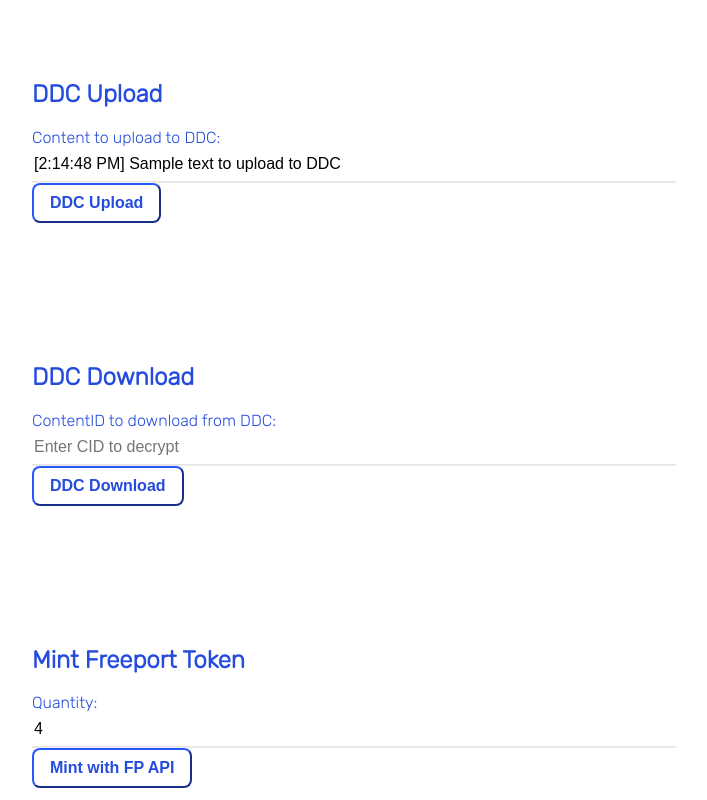
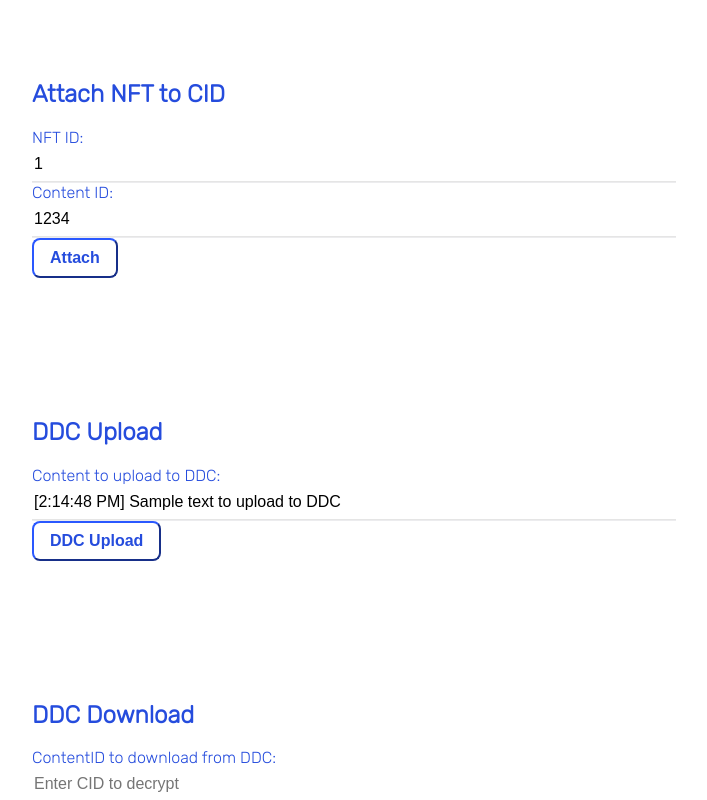
Before and after one commit to pkcere/freeport-nft-minter-demo, a React (Create React App) app: page / in a window 1280 px wide. Shown: the top 800 px of the page, without its empty margins (288-995 px from the left). Built offline with nearby package versions, Linux system fonts and the light colour scheme; what @cere/freeport-sdk would draw is missing.

Commit message:
adding attach code

```diff
--- a/src/App.js
+++ b/src/App.js
@@ -4,9 +4,12 @@
 import DdcUploader from "./Ddc-upload";
 import DdcDownloader from "./Ddc-download";
 
+import Attacher from "./Attacher";
+
 function App() {
   return (
     <div className="App">
+      <Attacher />
       <DdcUploader/>
       <DdcDownloader/>
       <FpMinter/>
--- /dev/null
+++ b/src/Attacher.jsx
@@ -0,0 +1,38 @@
+import { useState } from "react";
+import { attach } from "./utils/attach.js";
+
+export default (_) => {
+  const [tx, setTx] = useState(null);
+  const [nftId, setNftId] = useState(1);
+  const [cid, setCid] = useState("1234");
+
+  const onNftIdInput = e => setNftId(e.target.value);
+  const onCidInput = e => setCid(e.target.value);
+  const submitAttach = async () => {
+    const tx = await attach(nftId, cid);
+    setTx(tx.hash);
+  }
+  return (
+    <div className="Minter">
+      <h2> Attach NFT to CID </h2>
+      <div>
+        <span> NFT ID: </span>
+        <input type="number" placeholder="nftId" value={nftId} onChange={onNftIdInput}/>
+      </div>
+      <div>
+        <span> Content ID: </span>
+        <input placeholder="Content ID" value={cid} onChange={onCidInput}/>
+      </div>
+      <button onClick={submitAttach}> Attach </button>
+      { tx ? <TxLink tx={tx}/> : ""}
+    </div>
+  );
+};
+
+const TxLink = ({tx}) => (
+  <a
+    href={`https://mumbai.polygonscan.com/tx/${tx}`}
+    target={"polyscanner"}>
+    Transaction Link
+  </a>
+);
--- /dev/null
+++ b/src/utils/attach.js
@@ -0,0 +1,35 @@
+// import Web3 from "web3";
+import {
+    importProvider,
+    getNFTAttachmentAddress,
+    createNFTAttachment
+} from "@cere/freeport-sdk";
+
+import {
+    utilStr2ByteArr,
+} from "./util";
+
+// Assumes Metamask or some other web3 wallet extension
+// Assumes browser environment
+export const attach = async (nftId, cid) => {
+	debugger
+    // e.g. "ethereum" object Metamask
+    const provider = importProvider();
+	// const web3 = new Web3(provider);
+    // env is one of: "stage" or "prod"
+    const env = "prod"; // or stage or dev. prod is default
+    // Pick smart contract address based on the environment
+    const contractAddress = await getNFTAttachmentAddress(provider, env);
+
+    // SDK object
+    const apiInput = { provider, contractAddress };
+    const cereFreeport = createNFTAttachment(apiInput);
+
+    const tx = await cereFreeport.attachToNFT(
+        nftId,
+        // web3.fromAscii(cid)
+        cid
+    );
+
+    return tx;
+};
--- a/src/utils/upload.js
+++ b/src/utils/upload.js
@@ -8,7 +8,6 @@
     utilGetOwnerAddress,
     utilGetEncPubKey,
     utilSignUpload,
-    utilStr2ByteArr
 } from "./util";
 
 import { get as httpGet, post as httpPost } from "axios";
@@ -42,7 +41,7 @@
 	let fdata = new FormData();
 	fdata.append('minter', data.minter);
 	fdata.append('file', new File(
-		utilStr2ByteArr(data.file),
+		[data.file],
 		"my-ddc-file.txt", {type: "text/plain",}
 		));
 	fdata.append('signature', data.signature);
```
